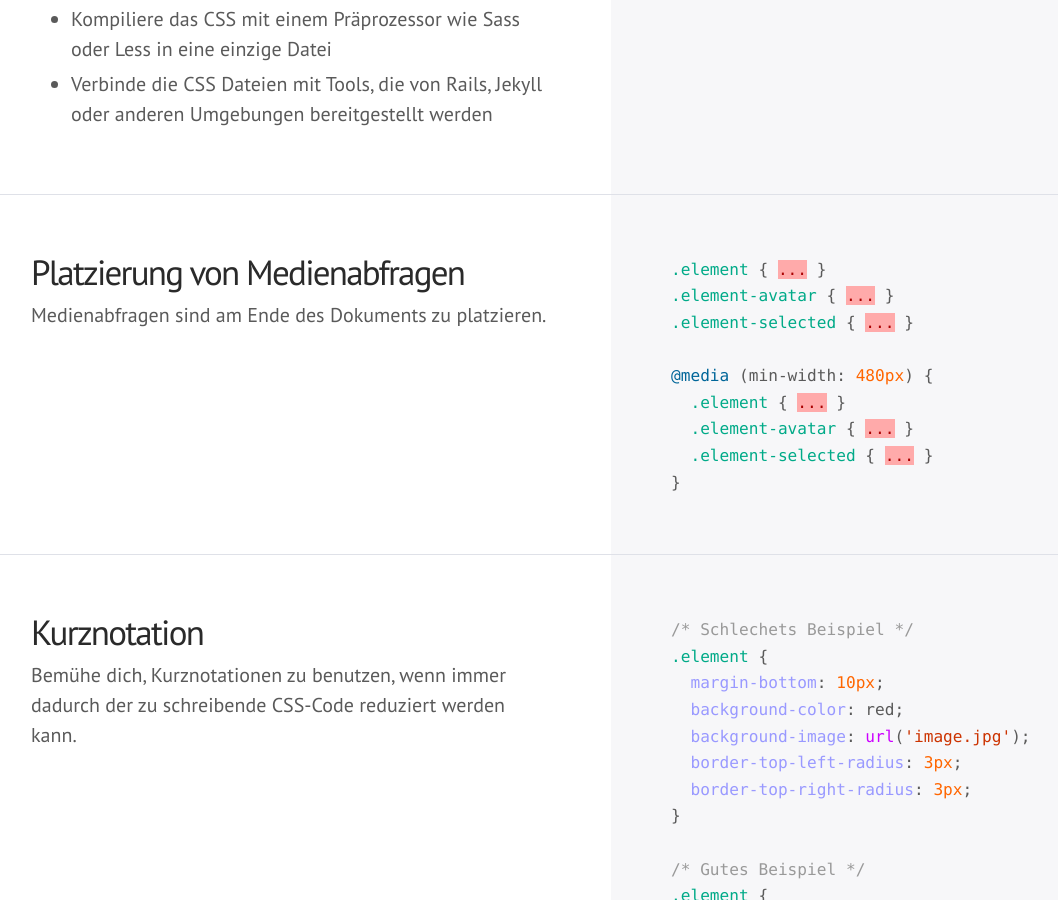
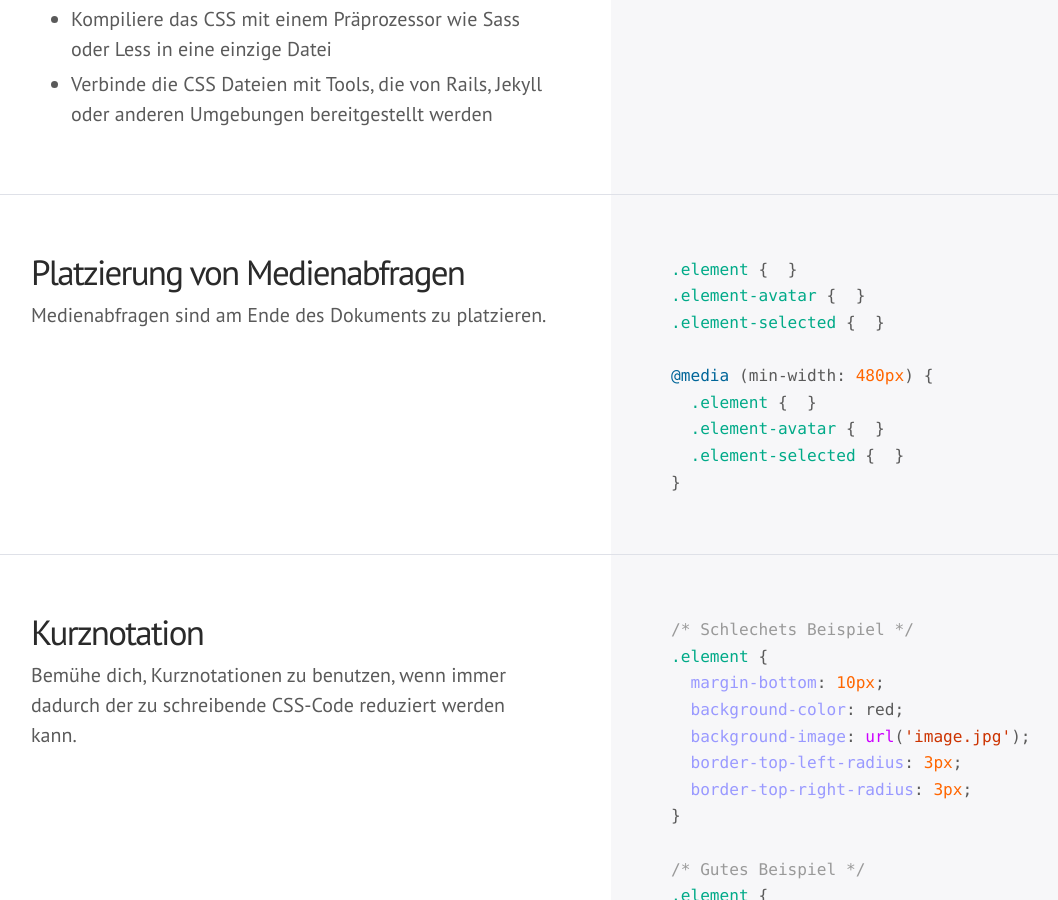
Before and after one commit to STUDITEMPS/frontend-code-guide, a Jekyll site: the page built from css/index.html, in a window 1280 px wide and 900 px high, scrolled down 3826 px. Shown: the whole window, without its empty margins (29-1087 px from the left). Built offline with Jekyll 4.4.1, drawn with Linux system fonts in a browser that asks for light colours; some web fonts are replaced; comment, search, counter and statistics services are not loaded.

```diff
--- a/_includes/css/media-queries.css
+++ b/_includes/css/media-queries.css
@@ -1,9 +1,9 @@
-.element { ... }
-.element-avatar { ... }
-.element-selected { ... }
+.element {  }
+.element-avatar {  }
+.element-selected {  }
 
 @media (min-width: 480px) {
-  .element { ... }
-  .element-avatar { ... }
-  .element-selected { ... }
+  .element {  }
+  .element-avatar {  }
+  .element-selected {  }
 }
```
